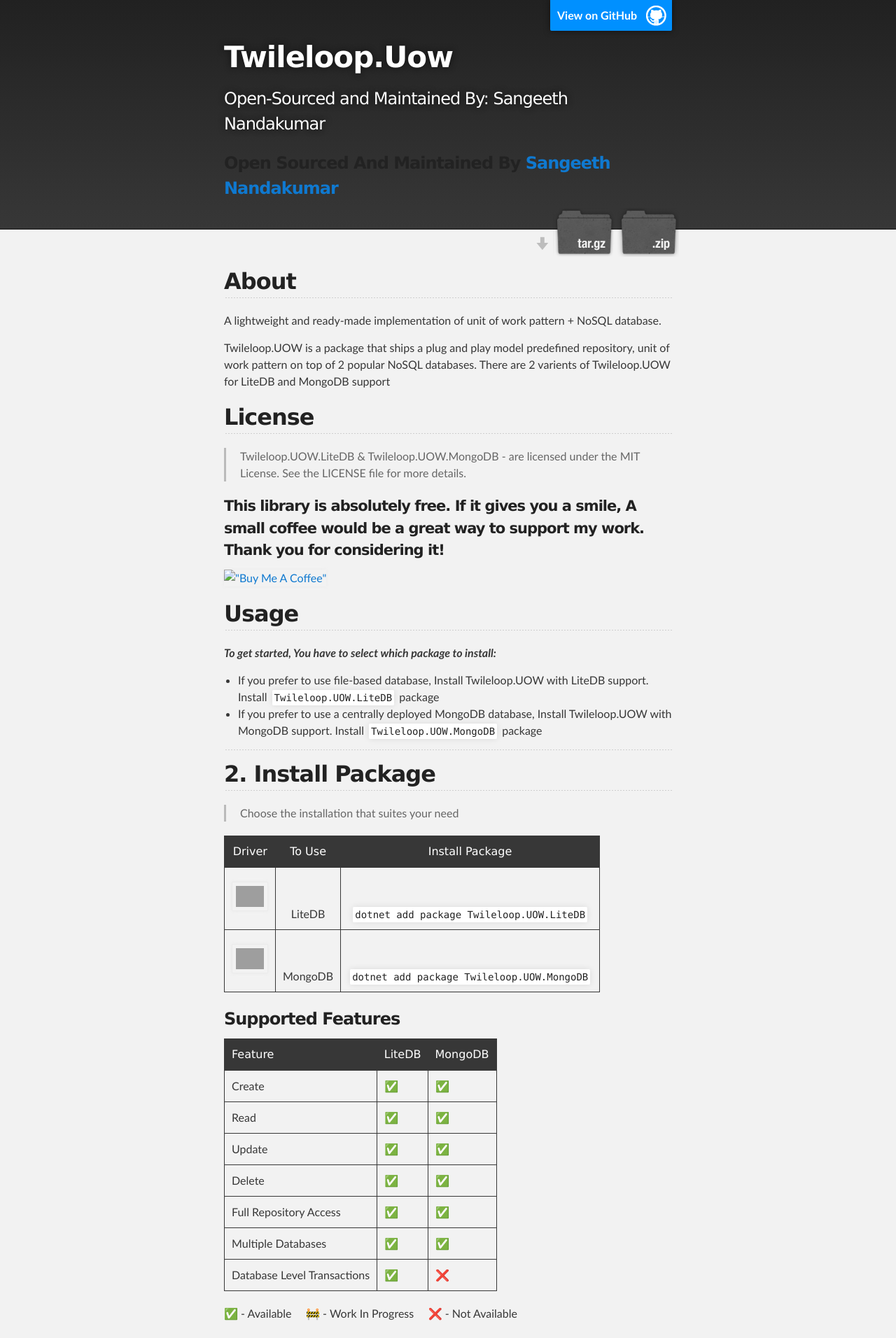
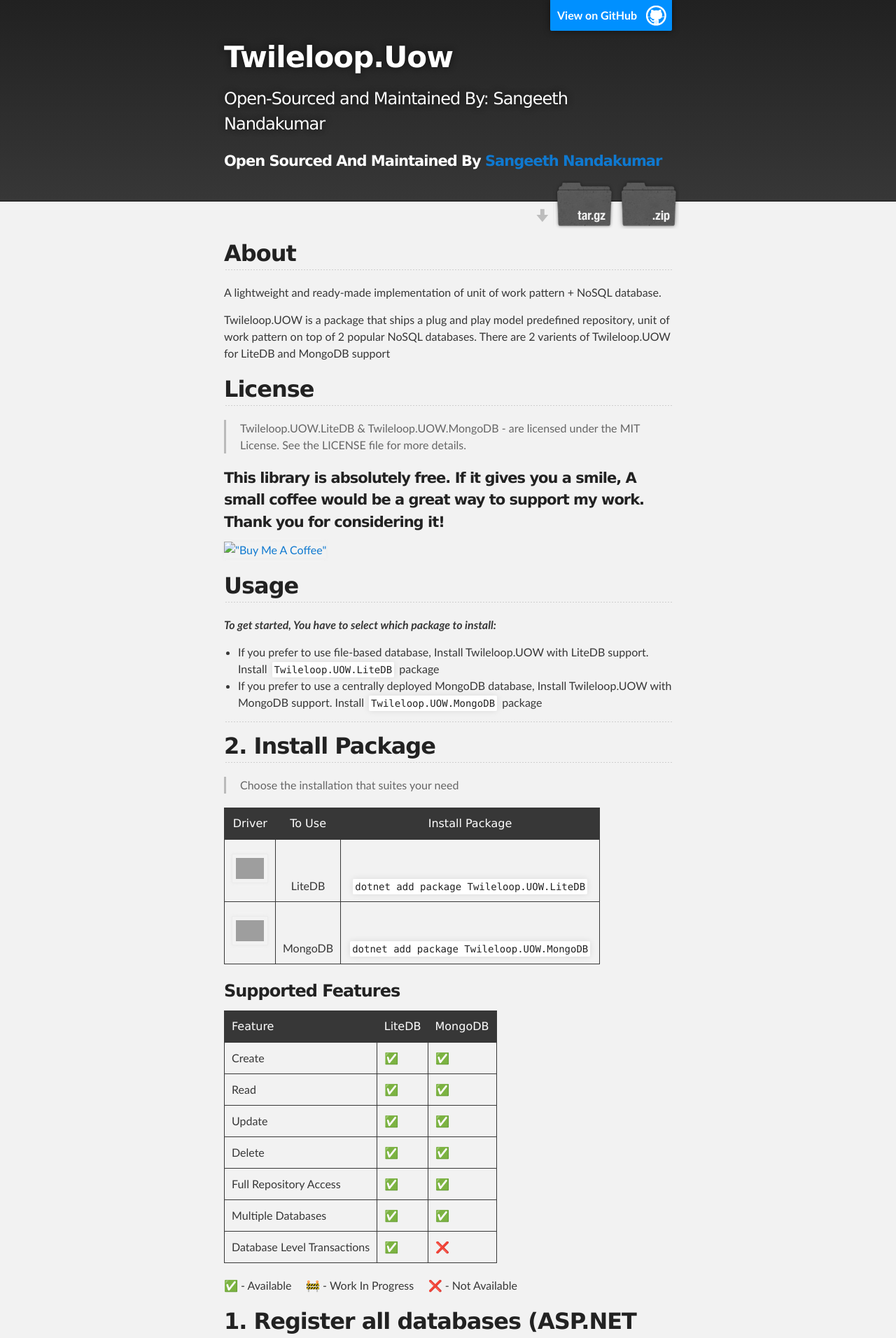
Before and after one commit to sangeethnandakumar/Twileloop.UOW, a Jekyll site: the page built from doc/index.md, in a window 1280 px wide. Shown: the top 1912 px of the page at 70% size. Built offline with Jekyll 4.4.1, drawn with Linux system fonts in a browser that asks for light colours; our own code applies the rules of GitHub Pages for plain Markdown files; grey boxes are pictures that could not be loaded.

Commit message:
Update default.html

```diff
--- a/doc/_layouts/default.html
+++ b/doc/_layouts/default.html
@@ -22,7 +22,7 @@
 
           <h1 id="project_title">{{ site.title | default: site.github.repository_name }}</h1>
           <h2 id="project_tagline">{{ site.description | default: site.github.project_tagline }}</h2>
-          <h3>Open Sourced And Maintained By <a href="https://github.com/sangeethnandakumar">Sangeeth Nandakumar</a></h3>
+          <h4 style="color:white">Open Sourced And Maintained By <a href="https://github.com/sangeethnandakumar">Sangeeth Nandakumar</a></h4>
 
           {% if site.show_downloads %}
             <section id="downloads">
```
